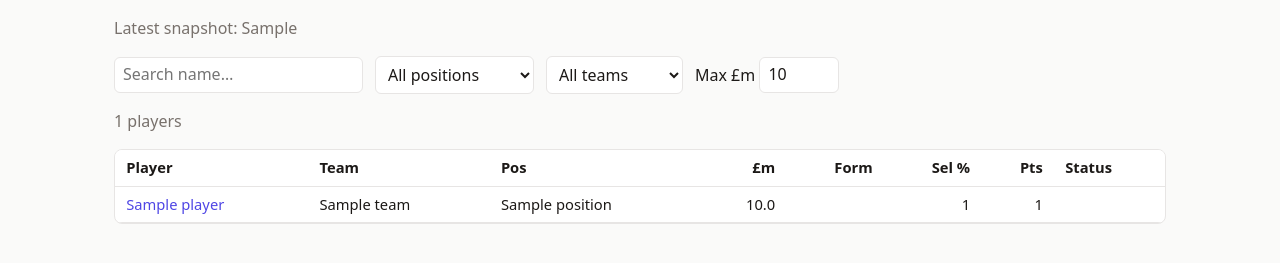
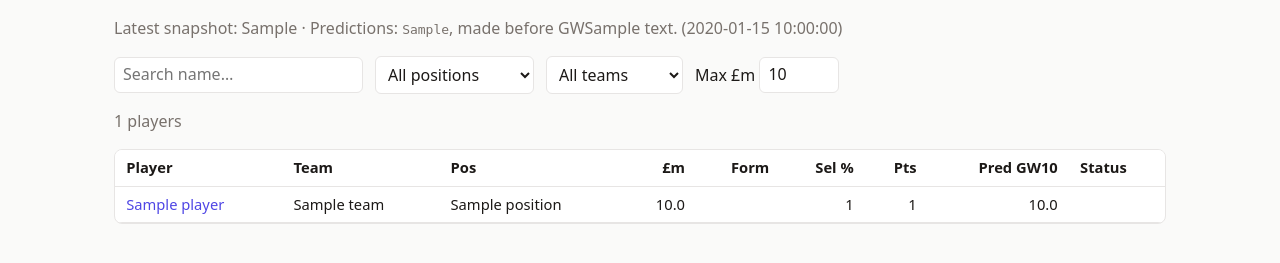
Before and after one commit to jademuun/real_fpl, a FastAPI app: template src/real_fpl/web/templates/players.html in a window 1280 px wide. Shown: the part 108-371 px from the top of the page. Run offline with FastAPI, Linux system fonts and the light colour scheme; the template is opened without the code that fills it: most values are stand-ins (such as "Sample title", 1, 10 or a date in 2020).

Commit message:
UI: show predictions per the contract; treat DB rebuilds as refreshing
Players table gains a sortable 'Pred GW<n>' column and the player page the
next gameweeks' predicted points, both from the newest model_version at its
highest decision_gw, shown to one decimal with DGW/blank marked. Until the
predictions table exists the pages say 'no predictions yet'. A missing table
or locked database returns a 503 'data refreshing' page that reloads itself,
since the model worktree rebuilds derived tables in place.

Co-Authored-By: Claude Opus 5.5 <noreply@anthropic.com>

```diff
--- a/src/real_fpl/web/app.py
+++ b/src/real_fpl/web/app.py
@@ -77,6 +77,25 @@ def create_app(db_path: Path | None = None, season: str | None = None) -> FastAP
     app = FastAPI(title="real_fpl")
     app.mount("/static", StaticFiles(directory=HERE / "static"), name="static")
 
+    @app.exception_handler(sqlite3.OperationalError)
+    def data_refreshing(request: Request, exc: sqlite3.OperationalError):
+        """Show "data refreshing" instead of a crash while the DB is being rebuilt.
+
+        The model worktree drops and rebuilds derived tables (target_rows,
+        predictions) for a few seconds at a time, and pull-db.sh replaces the
+        whole file. A page that lands in that window sees "no such table" or
+        "database is locked". That is a normal, temporary state, so it gets a
+        503 ("try again shortly") page. Any other database error is a real bug
+        and is re-raised.
+        """
+        msg = str(exc)
+        if "no such table" in msg or "locked" in msg or "unable to open" in msg:
+            return templates.TemplateResponse(
+                request, "refreshing.html", {"season": season}, status_code=503,
+                headers={"Retry-After": "5"},
+            )
+        raise exc
+
     def get_conn() -> Iterator[sqlite3.Connection]:
         """One read-only connection per request, closed when the request ends.
 
@@ -90,7 +109,9 @@ def create_app(db_path: Path | None = None, season: str | None = None) -> FastAP
         only one request at a time.
         """
         uri = db_path.resolve().as_uri() + "?mode=ro"
-        conn = sqlite3.connect(uri, uri=True, check_same_thread=False)
+        # timeout: wait up to 5s for a writer to finish before giving up with
+        # "database is locked", which is usually long enough to ride it out.
+        conn = sqlite3.connect(uri, uri=True, check_same_thread=False, timeout=5)
         conn.row_factory = sqlite3.Row
         try:
             yield conn
@@ -114,14 +135,15 @@ def create_app(db_path: Path | None = None, season: str | None = None) -> FastAP
             "q": (q or "").strip(),
             "max_price": _optional_float(max_price),
         }
-        if sort not in queries.SORTS:
+        pred = queries.live_predictions(conn, season)
+        if sort not in queries.SORTS or (sort == "pred" and not pred):
             sort = queries.DEFAULT_SORT
         desc = dir != "asc"
 
         players = queries.latest_players(
             conn, season,
             pos=filters["pos"] or None, team=filters["team"], q=filters["q"] or None,
-            max_price=filters["max_price"], sort=sort, desc=desc,
+            max_price=filters["max_price"], sort=sort, desc=desc, pred=pred,
         )
 
         def sort_url(col: str) -> str:
@@ -143,6 +165,7 @@ def create_app(db_path: Path | None = None, season: str | None = None) -> FastAP
             "sort_url": sort_url, "positions": queries.POSITIONS,
             "teams": queries.teams(conn, season), "season": season,
             "snapshot_ts": queries.latest_snapshot_ts(conn, season),
+            "pred": pred,
         }
         # Same URL, two answers. A normal visit gets the whole page. When htmx
         # makes the request (a filter changed), it sends the HX-Request header
@@ -167,6 +190,7 @@ def create_app(db_path: Path | None = None, season: str | None = None) -> FastAP
         seasons = queries.player_seasons(conn, opta_code)
         shown = season_param if season_param in seasons else (seasons[0] if seasons else season)
         matches = queries.player_gameweeks(conn, opta_code, shown)
+        pred = queries.live_predictions(conn, season)
         return templates.TemplateResponse(
             request, "player.html",
             {
@@ -174,6 +198,10 @@ def create_app(db_path: Path | None = None, season: str | None = None) -> FastAP
                 "context": queries.player_season_context(conn, opta_code, shown),
                 "matches": matches,
                 "chart": queries.per_gameweek_series(matches),
+                "pred": pred,
+                "predictions": (
+                    queries.player_predictions(conn, opta_code, season, pred) if pred else []
+                ),
             },
         )
 
--- a/src/real_fpl/web/queries.py
+++ b/src/real_fpl/web/queries.py
@@ -30,6 +30,9 @@ SORTS: dict[str, str] = {
     "form": "s.form",
     "selected": "s.selected_by_percent",
     "points": "s.total_points",
+    # Only meaningful when predictions exist; otherwise every row is NULL and
+    # the sort is a no-op rather than an error.
+    "pred": "pred_points",
 }
 DEFAULT_SORT = "points"
 
@@ -64,6 +67,7 @@ def latest_players(
     max_price: float | None = None,
     sort: str = DEFAULT_SORT,
     desc: bool = True,
+    pred: dict[str, Any] | None = None,
 ) -> list[dict[str, Any]]:
     """Every player in the season's most recent snapshot, filtered and sorted.
 
@@ -96,6 +100,22 @@ def latest_players(
         # Prices are stored in tenths of a million (FPL's unit); the page talks in £m.
         params["max_cost"] = round(max_price * 10)
 
+    if pred:
+        # The live prediction for the very next gameweek (horizon 0), from one
+        # model. A LEFT JOIN so players the model skipped still appear.
+        pred_select = "pg.pred_points, pg.n_fixtures"
+        pred_join = """
+        LEFT JOIN predictions_gw pg
+               ON pg.season = :season AND pg.opta_code = s.opta_code
+              AND pg.decision_gw = :decision_gw AND pg.gameweek = :decision_gw
+              AND pg.model_version = :model_version"""
+        params.update(decision_gw=pred["decision_gw"], model_version=pred["model_version"])
+    else:
+        pred_select = "NULL AS pred_points, NULL AS n_fixtures"
+        pred_join = ""
+
+    # SQLite sorts NULLs first in ascending order; push them last either way
+    # so "no value" never tops the table.
     direction = "DESC" if desc else "ASC"
     sql = f"""
         SELECT s.opta_code, p.web_name, p.first_name, p.second_name,
@@ -103,14 +123,16 @@ def latest_players(
                t.short_name AS team, t.fpl_team_id,
                s.now_cost / 10.0 AS price,
                s.form, s.selected_by_percent, s.total_points,
-               s.status, s.news, s.chance_of_playing_next_round
+               s.status, s.news, s.chance_of_playing_next_round,
+               {pred_select}
         FROM player_snapshots s
         JOIN players p ON p.opta_code = s.opta_code
         LEFT JOIN season_players sp ON sp.opta_code = s.opta_code AND sp.season = :season
         LEFT JOIN teams t ON t.season = :season
                          AND t.fpl_team_id = COALESCE(sp.fpl_team_id, p.fpl_team_id)
+        {pred_join}
         WHERE {' AND '.join(where)}
-        ORDER BY {SORTS[sort]} {direction}, p.web_name COLLATE NOCASE
+        ORDER BY {SORTS[sort]} IS NULL, {SORTS[sort]} {direction}, p.web_name COLLATE NOCASE
     """
     return _rows(conn.execute(sql, params))
 
@@ -273,3 +295,61 @@ def fixture_grid(
         for t in team_rows
     ]
     return {"gameweeks": gws, "rows": rows}
+
+
+# --- predictions (contract: CLAUDE.md, "Contract: predictions") -------------
+
+def _has_table(conn: sqlite3.Connection, name: str) -> bool:
+    row = conn.execute(
+        "SELECT 1 FROM sqlite_master WHERE name = ? AND type IN ('table', 'view')", (name,)
+    ).fetchone()
+    return row is not None
+
+
+def live_predictions(conn: sqlite3.Connection, season: str) -> dict[str, Any] | None:
+    """Which predictions to show: the newest model, at its latest decision_gw.
+
+    Several model_versions coexist on purpose (the baseline stays around to
+    compare against), so "current" means the one created most recently, and
+    "live" means its highest decision_gw. Returns None until the model has
+    written anything -- the page then says "no predictions yet".
+    """
+    if not _has_table(conn, "predictions_gw") or not _has_table(conn, "predictions"):
+        return None
+    row = conn.execute(
+        """
+        SELECT model_version, MAX(created_at) AS created_at
+        FROM predictions WHERE season = ?
+        GROUP BY model_version ORDER BY created_at DESC LIMIT 1
+        """,
+        (season,),
+    ).fetchone()
+    if row is None:
+        return None
+    decision_gw = conn.execute(
+        "SELECT MAX(decision_gw) FROM predictions WHERE season = ? AND model_version = ?",
+        (season, row["model_version"]),
+    ).fetchone()[0]
+    return {"model_version": row["model_version"], "created_at": row["created_at"],
+            "decision_gw": decision_gw}
+
+
+def player_predictions(
+    conn: sqlite3.Connection, opta_code: str, season: str, pred: dict[str, Any]
+) -> list[dict[str, Any]]:
+    """The player's predicted points for each of the next gameweeks (horizon 0-2).
+
+    n_fixtures says why a number is high or zero: 2 is a double gameweek,
+    0 a blank one (pred_points 0.0, no match to score in).
+    """
+    return _rows(
+        conn.execute(
+            """
+            SELECT gameweek, pred_points, n_fixtures
+            FROM predictions_gw
+            WHERE season = ? AND opta_code = ? AND decision_gw = ? AND model_version = ?
+            ORDER BY gameweek
+            """,
+            (season, opta_code, pred["decision_gw"], pred["model_version"]),
+        )
+    )
--- a/src/real_fpl/web/static/style.css
+++ b/src/real_fpl/web/static/style.css
@@ -72,3 +72,9 @@ table.data .num { text-align: right; font-variant-numeric: tabular-nums; }
 .fdr-3 { background: #e7e7e7; color: #000; }
 .fdr-4 { background: #ff1751; color: #fff; }
 .fdr-5 { background: #80072d; color: #fff; }
+
+.tag { font-size: 0.72rem; padding: 0 0.35rem; border-radius: 4px; background: var(--line); color: var(--fg); font-weight: 600; }
+h2 { font-size: 1.1rem; margin: 1.25rem 0 0.5rem; }
+.pred-cards { display: flex; flex-wrap: wrap; gap: 0.75rem; }
+.pred-card { display: flex; flex-direction: column; gap: 0.15rem; min-width: 7rem; padding: 0.6rem 0.9rem; border: 1px solid var(--line); border-radius: 8px; background: var(--card); }
+.pred-card strong { font-size: 1.4rem; font-variant-numeric: tabular-nums; }
--- a/src/real_fpl/web/templates/_players_table.html
+++ b/src/real_fpl/web/templates/_players_table.html
@@ -18,7 +18,7 @@
         {{ th("form", "Form", "num") }}
         {{ th("selected", "Sel %", "num") }}
         {{ th("points", "Pts", "num") }}
-        {#- Phase 3: the model's predicted points go here as another sortable column. #}
+        {% if pred %}{{ th("pred", "Pred GW%d" % pred.decision_gw, "num") }}{% endif %}
         <th>Status</th>
       </tr>
     </thead>
@@ -33,6 +33,15 @@
         <td class="num">{{ p.form if p.form is not none else "" }}</td>
         <td class="num">{{ p.selected_by_percent if p.selected_by_percent is not none else "" }}</td>
         <td class="num">{{ p.total_points if p.total_points is not none else "" }}</td>
+        {% if pred %}
+        {#- Rounded for display only; the stored value keeps full precision. #}
+        <td class="num">
+          {%- if p.pred_points is not none %}{{ "%.1f"|format(p.pred_points) }}
+            {%- if p.n_fixtures == 2 %} <span class="tag" title="Double gameweek">DGW</span>
+            {%- elif p.n_fixtures == 0 %} <span class="tag" title="Blank gameweek: no match">blank</span>{% endif %}
+          {%- endif -%}
+        </td>
+        {% endif %}
         <td>
           {% if p.status and p.status != "a" %}
             <span class="badge {{ tone }}" title="{{ p.news or '' }}">
@@ -42,7 +51,7 @@
         </td>
       </tr>
       {% else %}
-      <tr><td colspan="8" class="muted">No players match these filters.</td></tr>
+      <tr><td colspan="{{ 9 if pred else 8 }}" class="muted">No players match these filters.</td></tr>
       {% endfor %}
     </tbody>
   </table>
--- a/src/real_fpl/web/templates/players.html
+++ b/src/real_fpl/web/templates/players.html
@@ -2,7 +2,11 @@
 {% block title %}Players{% endblock %}
 {% block content %}
 <h1>Players</h1>
-<p class="muted">Latest snapshot: {{ snapshot_ts or "none yet" }}</p>
+<p class="muted">
+  Latest snapshot: {{ snapshot_ts or "none yet" }} ·
+  {% if pred %}Predictions: <code>{{ pred.model_version }}</code>, made before GW{{ pred.decision_gw }} ({{ pred.created_at }})
+  {% else %}No predictions yet{% endif %}
+</p>
 
 {#- A plain HTML form: without JavaScript, pressing Filter reloads the page with
     the choices in the URL (?pos=MID&q=salah). htmx upgrades it: on any change
```
Also changed, not shown: src/real_fpl/web/templates/player.html (+21 -0 lines), src/real_fpl/web/templates/refreshing.html (added, +11 -0 lines), tests/test_web.py (+80 -0 lines).
